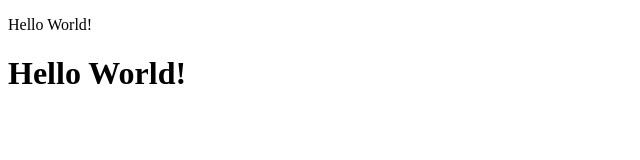
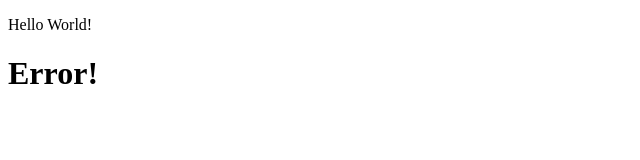
Before and after one commit to Vladimir6752/MeoEducation, a plain HTML site: page index.html in a window 1280 px wide. Shown: the whole page, without its empty margins (0-640 px from the left). Drawn offline with Linux system fonts and the light colour scheme.

Commit message:
Ошибочный коммит

```diff
--- a/index.html
+++ b/index.html
@@ -3,10 +3,10 @@
 <head>
     <meta charset="UTF-8">
     <meta name="viewport" content="width=device-width, initial-scale=1.0">
-    <title>Document</title>
+    <title>New git project!</title>
 </head>
 <body>
     <p>Hello World!</p>
-    <h1>Hello World!</h1>
+    <h1>Error!</h1>
 </body>
 </html>
```
